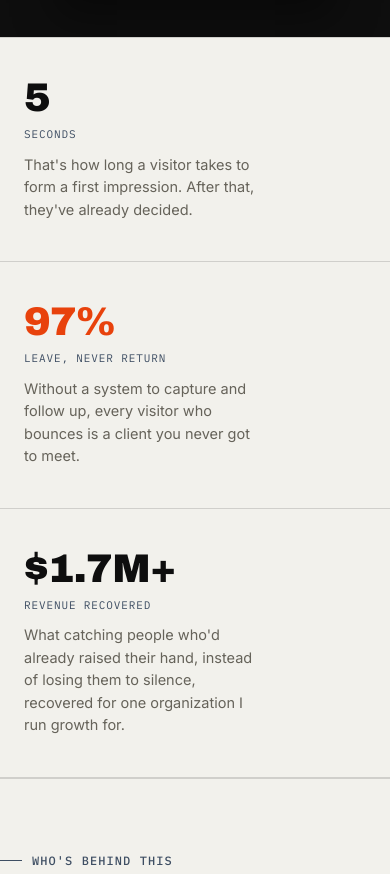
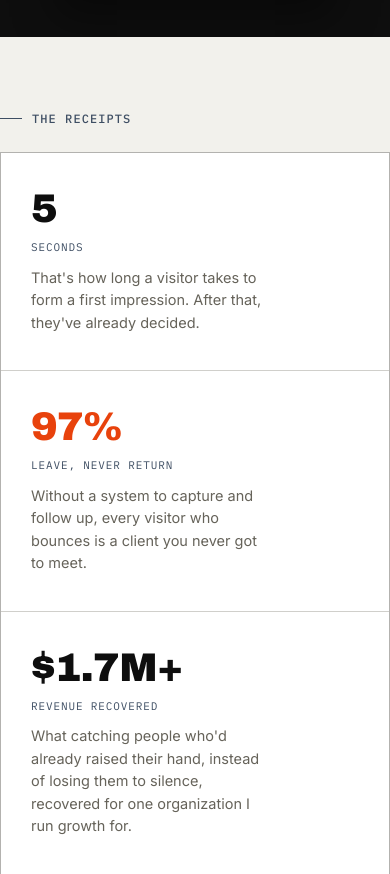
Before and after one commit to Sephidro/Expansion-Works-LLC-2, a plain HTML site: page index.html in a window 390 px wide. Shown: the part 1008-1882 px from the top of the page. Drawn offline with nearby package versions, Linux system fonts and the light colour scheme.

Commit message:
Rebuild stats strip as individual cards, drop the full-bleed divider grid
Xavier didn't like the stat strip. Pulled inspiration from the sites he
linked (acquisition.com, successacademies.org, mdmbybrenda.com) plus
his own hand-built optischoolhq.com — the actual origin of this $1.7M+
/ 32%->72% proof data, which used gap-separated cards with a small
eyebrow label above them rather than a bordered strip cut by internal
divider lines.

Replaced the old full-bleed 3-col grid (shared top/bottom border, thin
vertical rules between cells) with the same bordered-card grammar the
rest of the page already uses for trust-grid/pain-grid: individual
--paper-card cells on a --hairline gap, inset in the normal .wrap
padding instead of edge-to-edge, with a "The receipts" kicker above it
matching every other section's header pattern. This was the only
section on the page not using that shared card language before.

```diff
--- a/index.html
+++ b/index.html
@@ -31,12 +31,13 @@
   .about-photo-wrap { border: 1px solid var(--hairline); border-radius: var(--radius); overflow: hidden; max-width: 340px; aspect-ratio: 3/4; }
   .about-photo { width: 100%; height: 100%; object-fit: cover; object-position: top center; }
 
-  .stats-strip { border-top: 1px solid var(--hairline); border-bottom: 1px solid var(--hairline); display: grid; grid-template-columns: repeat(3,1fr); }
-  .stat-cell { padding: 40px var(--pad); border-right: 1px solid var(--hairline); }
-  .stat-cell:last-child { border-right: none; }
+  .stats-strip { padding: 72px 0 var(--section-pad); }
+  .stats-strip .kicker { margin-bottom: 24px; }
+  .stats-grid { display: grid; grid-template-columns: repeat(3,1fr); gap: 1px; background: var(--hairline); border: 1px solid var(--hairline); }
+  .stat-cell { background: var(--paper-card); padding: 36px 30px; }
   .stat-cell .stat-num { font-family: var(--font-display); font-weight: 900; letter-spacing: -0.02em; font-variant-numeric: tabular-nums; font-size: clamp(40px, 5vw, 60px); color: var(--ink); line-height: 1; }
   .stat-cell .stat-num.accent { color: var(--terracotta); }
-  .stat-cell .stat-label { font-family: var(--font-mono); font-size: 11px; letter-spacing: 0.08em; text-transform: uppercase; color: var(--teal); margin: 8px 0 10px; }
+  .stat-cell .stat-label { font-family: var(--font-mono); font-size: 11px; letter-spacing: 0.08em; text-transform: uppercase; color: var(--teal); margin: 10px 0 10px; }
   .stat-cell .stat-desc { font-size: 14.5px; color: var(--ink-faint); line-height: 1.55; max-width: 240px; }
 
   .trust-grid { display: grid; grid-template-columns: repeat(3,1fr); gap: 1px; background: var(--hairline); border: 1px solid var(--hairline); margin-top: 8px; }
@@ -86,12 +87,10 @@
 
   @media (max-width: 900px) {
     .about-grid, .cta-panel .wrap { grid-template-columns: 1fr; }
-    .trust-grid, .pain-grid { grid-template-columns: 1fr 1fr; }
+    .trust-grid, .pain-grid, .stats-grid { grid-template-columns: 1fr 1fr; }
   }
   @media (max-width: 600px) {
-    .trust-grid, .pain-grid { grid-template-columns: 1fr; }
-    .stats-strip { grid-template-columns: 1fr; }
-    .stat-cell { border-right: none; border-bottom: 1px solid var(--hairline); }
+    .trust-grid, .pain-grid, .stats-grid { grid-template-columns: 1fr; }
   }
 </style>
 </head>
@@ -134,7 +133,9 @@
 </section>
 
 <!-- ─── STATS STRIP ─── -->
-<div class="stats-strip">
+<section class="stats-strip wrap">
+  <div class="kicker">The receipts</div>
+  <div class="stats-grid">
     <div class="stat-cell">
       <div class="stat-num">5</div>
       <div class="stat-label">Seconds</div>
@@ -151,6 +152,7 @@
       <div class="stat-desc">What catching people who'd already raised their hand, instead of losing them to silence, recovered for one organization I run growth for.</div>
     </div>
   </div>
+</section>
 
 <!-- ─── ABOUT ─── -->
 <section class="band wrap">
```
Lines whose indentation alone changed are shown as unchanged.
